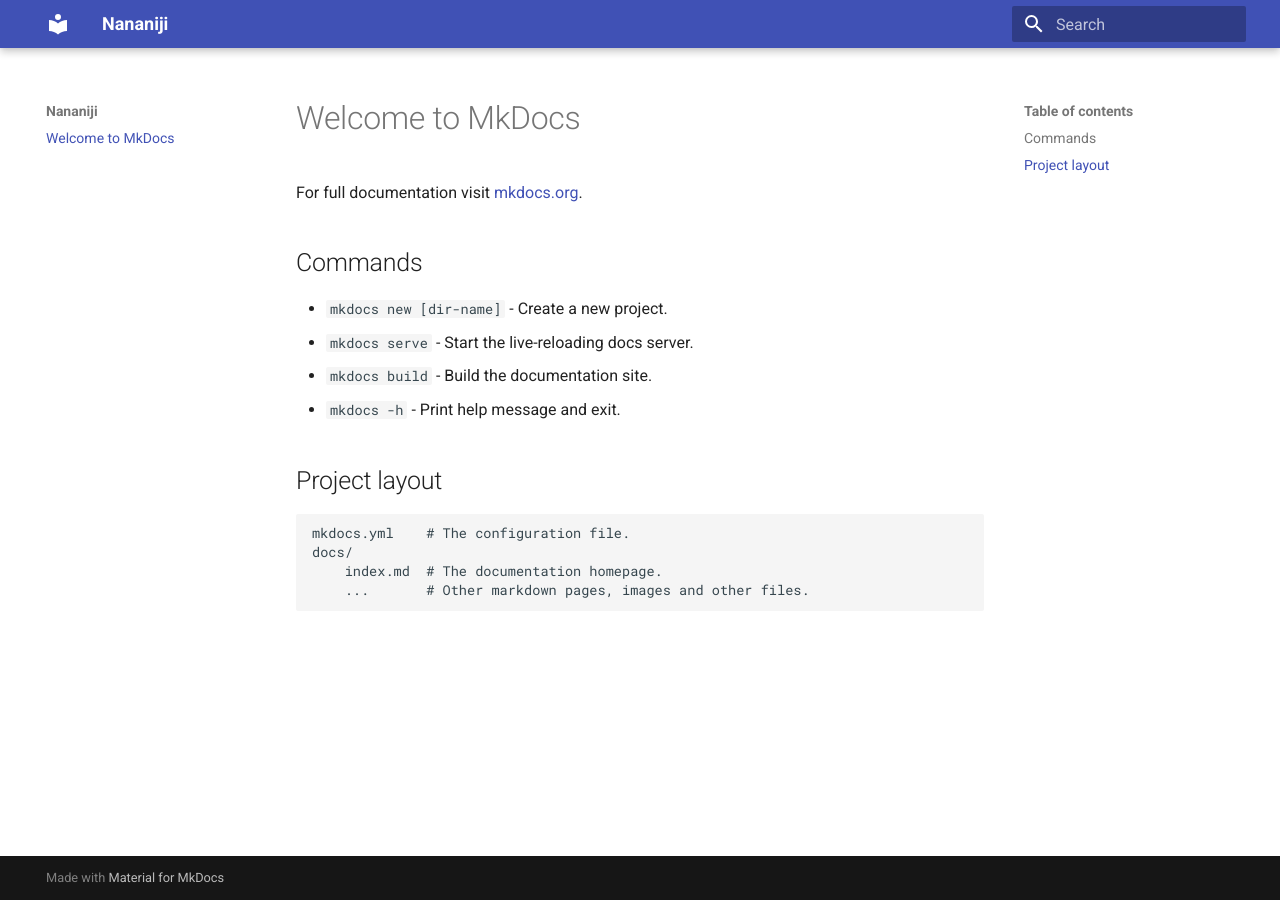
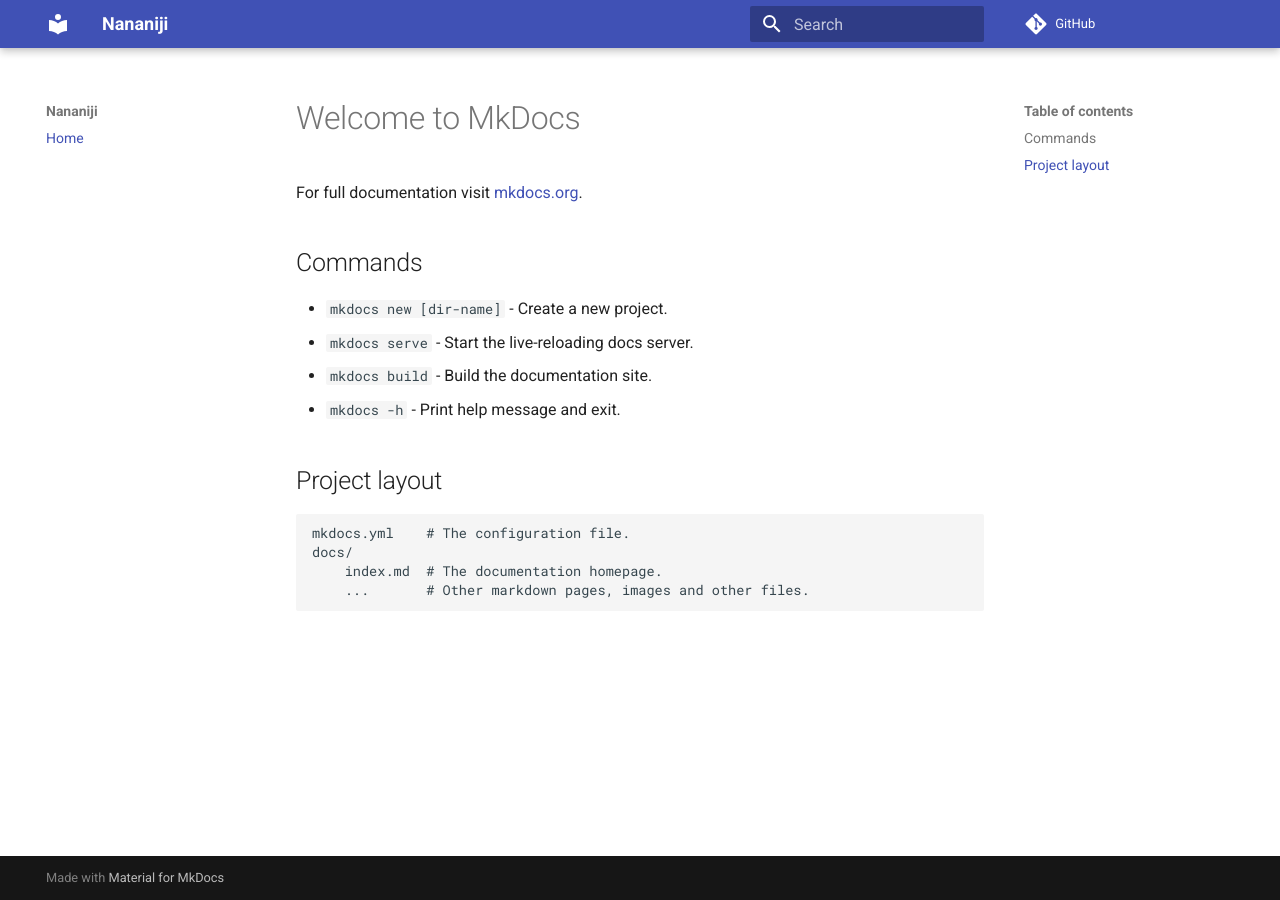
Before and after one commit to aki-192/nananiji, an MkDocs documentation site: the page built from docs/index.md, in a window 1280 px wide. Built offline with MkDocs 1.6.1 and Material for MkDocs 9.7.7, drawn with Linux system fonts in a browser that asks for light colours; comment, search, counter and statistics services are not loaded; some of the changed lines change nothing that is shown.

Commit message:
Update mkdocs.yml

```diff
--- a/mkdocs.yml
+++ b/mkdocs.yml
@@ -1,4 +1,7 @@
 site_name: Nananiji
 site_url: https://aki-192.github.io/nananiji/
+repo_url: https://github.com/aki-192/nananiji
+nav:
+  - Home: "index.md"
 theme:
   name: material
```
